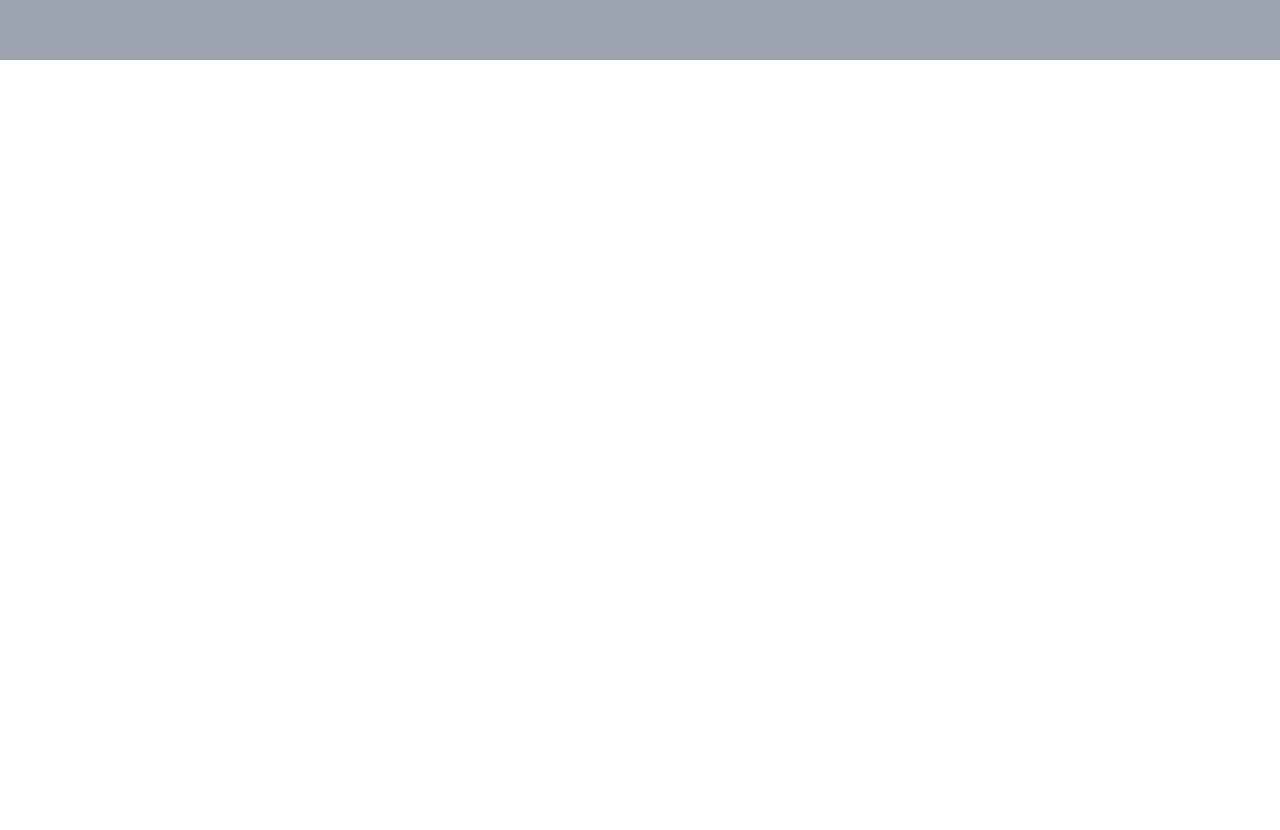
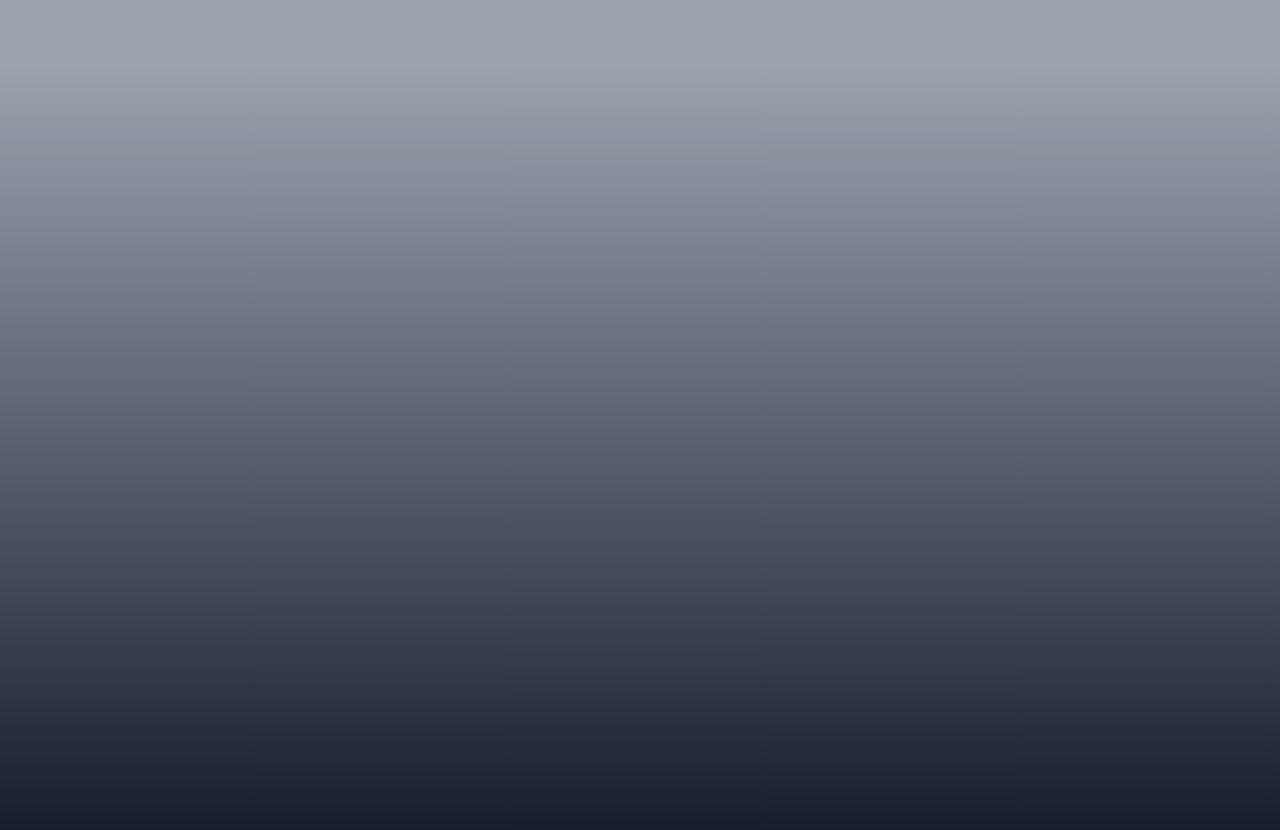
Before and after one commit to HaruCy16/E-commerce-Cars-Front-End-Site, a website: page index.html in a window 1280 px wide. Shown: the part 2340-3170 px from the top of the page. Before the commit the page ends 2400 px from the top, so only its background shows below. Drawn offline with nearby package versions, Linux system fonts and the light colour scheme; files that its build step writes are made by us from their sources.

Commit message:
added new page for index.html

```diff
--- a/index.html
+++ b/index.html
@@ -78,5 +78,7 @@
       <img src="assets/home_page/side car 1.png" alt="Car Image"
       class="-skew-x-12 h-[5rem]">
     </div>
+    <!--FOURTH PAGE-->
+    <div class="h-screen w-full bg-gradient-to-b from-gray-400 to-gray-900"></div>
   </body>
 </html>
```
